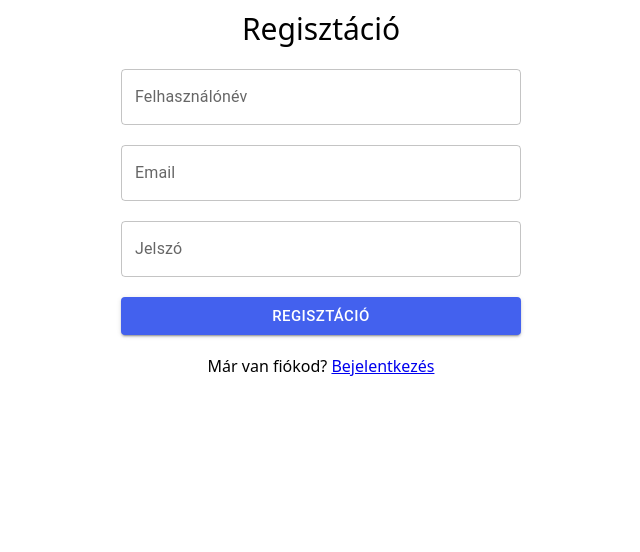
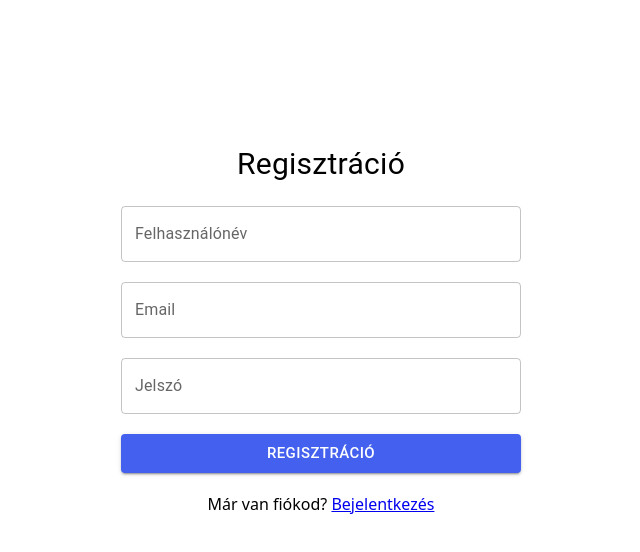
Before and after one commit to pxedq/TruthMessage, a React (Vite) app: page /register in a window 1280 px wide. Shown: the top 552 px of the page, without its empty margins (319-959 px from the left). Built offline with nearby package versions, Linux system fonts and the light colour scheme; no server answers.

Commit message:
Minimalizing external CSS

```diff
--- a/src/About.jsx
+++ /dev/null
@@ -1,9 +0,0 @@
-import React from 'react'
-
-export default function About() {
-  return (
-    <div className='about'>
-      About...
-    </div>
-  )
-}
--- a/src/App.css
+++ b/src/App.css
@@ -2,20 +2,3 @@
     width: 90%;
     margin: 0px auto;
 }
-
-.login {
-    display: flex;
-    flex-direction: column;
-    gap: 20px;
-    justify-content: center;
-    align-items: center;
-    font-family: system-ui, -apple-system, BlinkMacSystemFont, 'Segoe UI', Roboto, Oxygen, Ubuntu, Cantarell, 'Open Sans', 'Helvetica Neue', sans-serif;
-}
-
-.loginBaseFormatLength {
-    width: 400px;
-}
-
-#loginTitle {
-    font-size: 30px;
-}
--- a/src/App.jsx
+++ b/src/App.jsx
@@ -8,7 +8,6 @@ import './App.css';
 import Login from './Login';
 import Register from './Register';
 import Home from './Home';
-import About from './About';
 import Notfound from './Notfound';
 
 export default function App() {
@@ -20,7 +19,6 @@ export default function App() {
     { path: "/", element: <Home /> },
     { path: "/login", element: <Login /> },
     { path: "/register", element: <Register /> },
-    { path: "/about", element: <About /> },
     { path: "*", element: <Notfound /> }
   ]);
 
--- a/src/Login.jsx
+++ b/src/Login.jsx
@@ -1,31 +1,58 @@
 import React from 'react';
-import { TextField } from '@mui/material';
-import Button from '@mui/material/Button';
+import { TextField, Button, Box, Typography } from '@mui/material';
 import { Link } from 'react-router-dom';
 
 export default function SignIn() {
+  const commonInputStyle = { width: '400px' };
 
   return (
-    <div className='login'>
-      <div id='loginTitle'>Bejelentkezés</div>
+    <Box
+      sx={{
+        display: 'flex',
+        flexDirection: 'column',
+        gap: '20px',
+        justifyContent: 'center',
+        alignItems: 'center',
+        minHeight: '80vh',
+        fontFamily: "system-ui, -apple-system, BlinkMacSystemFont, 'Segoe UI', Roboto, Oxygen, Ubuntu, Cantarell, 'Open Sans', 'Helvetica Neue', sans-serif",
+      }}
+    >
+      <Typography
+        component="div"
+        sx={{ fontSize: '30px' }}
+      >
+        Bejelentkezés
+      </Typography>
 
       <TextField
         id="outlined-search"
         label="Email"
         type="search"
-        className='loginBaseFormatLength'
+        sx={commonInputStyle}
       />
+
       <TextField
         id="outlined-password-input"
         label="Jelszó"
         type="password"
         autoComplete="current-password"
-        className='loginBaseFormatLength'
+        sx={commonInputStyle}
       />
 
-      <Button variant="contained" className='loginBaseFormatLength' sx={{ fontSize:'15px', background:'#4361ee' }}>BEJELENTKEZÉS</Button>
+      <Button
+        variant="contained"
+        sx={{
+          ...commonInputStyle,
+          fontSize: '15px',
+          background: '#4361ee'
+        }}
+      >
+        BEJELENTKEZÉS
+      </Button>
 
-      <span>Nincs még fiókod? <Link to="/register">Regisztráció</Link></span>
-    </div>
-  )
+      <Box component="span">
+        Nincs még fiókod? <Link to="/register">Regisztráció</Link>
+      </Box>
+    </Box>
+  );
 }
--- a/src/Register.jsx
+++ b/src/Register.jsx
@@ -1,37 +1,66 @@
 import React from 'react';
-import { TextField } from '@mui/material';
-import Button from '@mui/material/Button';
+import { TextField, Button, Box, Typography } from '@mui/material';
 import { Link } from 'react-router-dom';
 
 export default function Register() {
+  const inputWidthStyle = { width: '400px' };
 
   return (
-    <div className='login'>
-      <div id='loginTitle'>Regisztáció</div>
+    <Box
+      sx={{
+        display: 'flex',
+        flexDirection: 'column',
+        gap: '20px',
+        justifyContent: 'center',
+        alignItems: 'center',
+        minHeight: '80vh',
+        fontFamily: "system-ui, -apple-system, BlinkMacSystemFont, 'Segoe UI', Roboto, Oxygen, Ubuntu, Cantarell, 'Open Sans', 'Helvetica Neue', sans-serif",
+      }}
+    >
+      <Typography
+        component="div"
+        sx={{ fontSize: '30px' }}
+      >
+        Regisztráció
+      </Typography>
 
       <TextField
-        id="outlined-search"
+        id="username"
         label="Felhasználónév"
         type="search"
-        className='loginBaseFormatLength'
+        sx={inputWidthStyle}
       />
+
       <TextField
-        id="outlined-search"
+        id="email"
         label="Email"
         type="search"
-        className='loginBaseFormatLength'
+        sx={inputWidthStyle}
       />
+
       <TextField
         id="outlined-password-input"
         label="Jelszó"
         type="password"
         autoComplete="current-password"
-        className='loginBaseFormatLength'
+        sx={inputWidthStyle}
       />
 
-      <Button variant="contained" className='loginBaseFormatLength' sx={{ fontSize:'15px', background:'#4361ee' }}>REGISZTÁCIÓ</Button>
+      <Button
+        variant="contained"
+        sx={{
+          ...inputWidthStyle,
+          fontSize: '15px',
+          background: '#4361ee',
+          '&:hover': { background: '#3752db' } // Opcionális: hover effekt
+        }}
+      >
+        REGISZTRÁCIÓ
+      </Button>
 
-      <span>Már van fiókod? <Link to="/login" >Bejelentkezés</Link></span>
-    </div>
-  )
+      <Box component="span">
+        Már van fiókod? <Link to="/login">Bejelentkezés</Link>
+      </Box>
+    </Box>
+  );
 }
```
